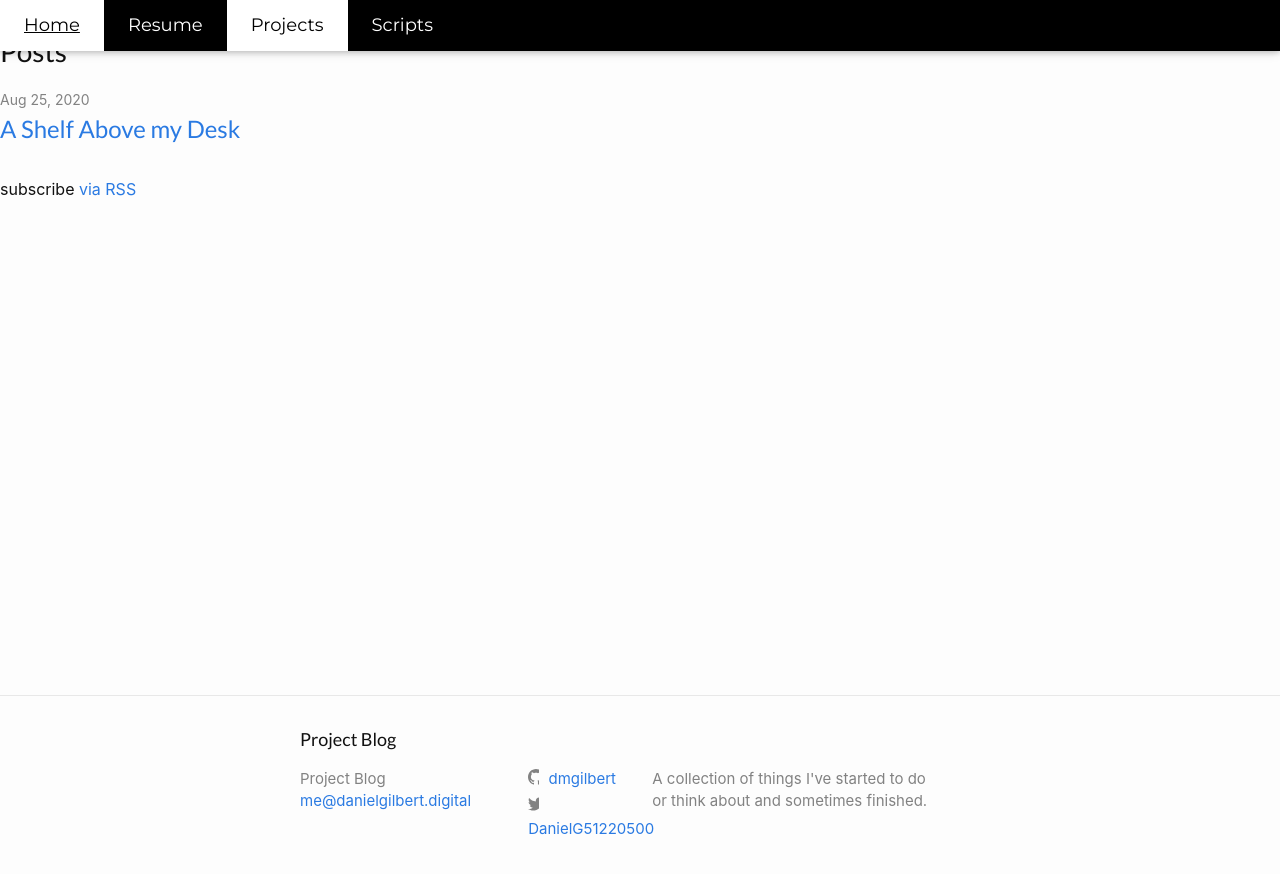
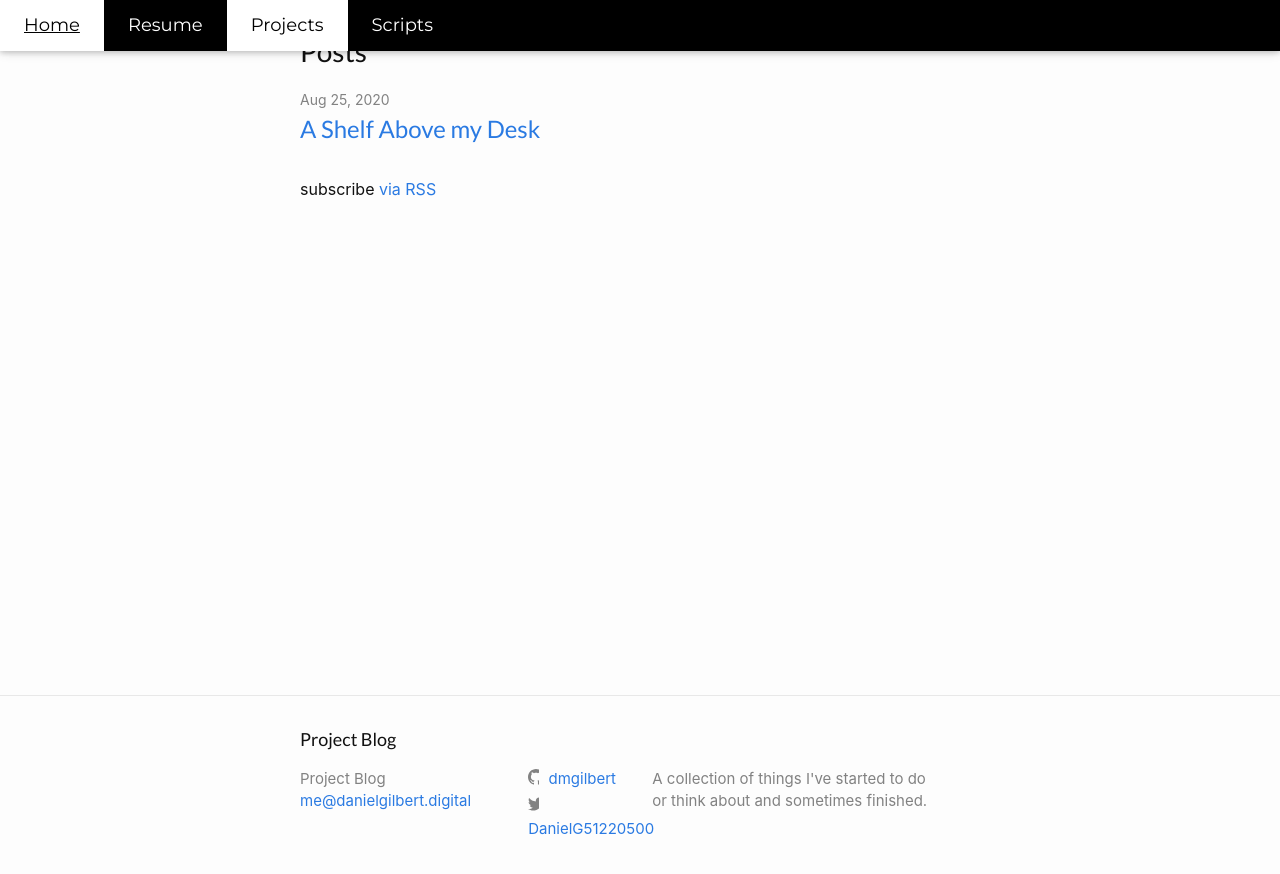
Before and after one commit to dmgilbert/dmgilbert.github.io, a Jekyll site: the page Projects/index.html, which Jekyll copies as it is, in a window 1280 px wide. Shown: the top 874 px of the page. Built offline with Jekyll 4.4.1, drawn with Linux system fonts in a browser that asks for light colours.

Commit message:
Update index.html

```diff
--- a/Projects/index.html
+++ b/Projects/index.html
@@ -46,7 +46,8 @@ body,h1,h2,h3,h4,h5,h6 {font-family: "Lato", sans-serif}
 </div>
 
 <main class="page-content">
-
+      <div class="wrapper">
+        <div class="home">
 <h2 class="post-list-heading">Posts</h2>
     <ul class="post-list"><li><span class="post-meta">Aug 25, 2020</span>
         <h3>
```
